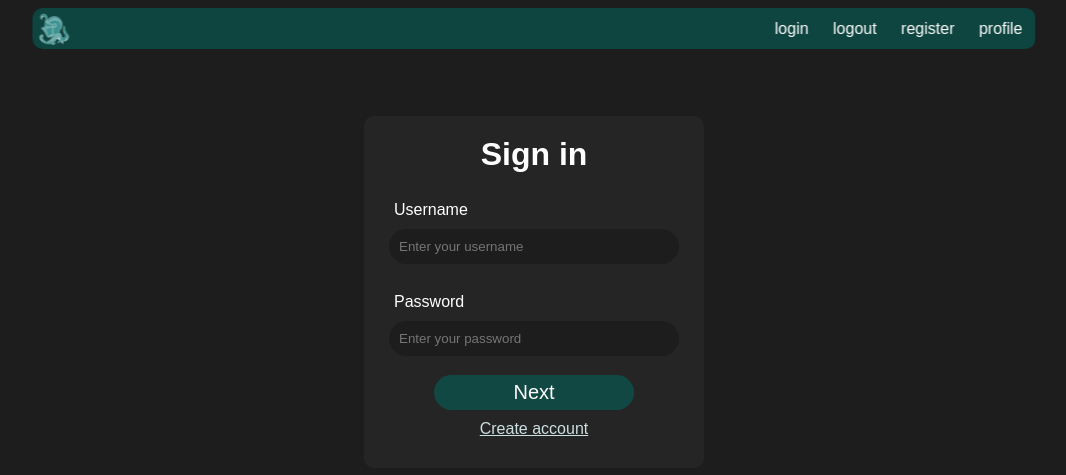
After one commit to Yagub200012/bbb, a Django app: template main/templates/login.html in a window 1280 px wide. The commit adds this page. Shown: the top 475 px of the page, without its empty margins (106-1172 px from the left). Run offline with Django 5.2, Linux system fonts and the light colour scheme; the template is opened without the code that fills it, so the values that code supplies are empty.

Commit message:
added some templates,views for auth

```diff
--- a/main/authorization/serializers.py
+++ b/main/authorization/api/serializers.py
@@ -1,5 +1,5 @@
 from rest_framework import serializers
-from .models import User
+from ..models import User
 from django.conf import settings
 
 
--- a/main/forum/urls.py
+++ b/main/forum/urls.py
@@ -2,7 +2,7 @@ from django.urls import path, include
 from .views import main_page, subsector_post
 
 urlpatterns = [
-    path('main/', main_page, name='main_page'),
+    path('', main_page, name='main_page'),
     path('subsector_post/', subsector_post, name='subsector_post'),
     path('api/', include('forum.api.urls')),
 ]
--- a/main/forum/views.py
+++ b/main/forum/views.py
@@ -84,5 +84,4 @@ def subsector_post(request):
             'user': post.user.username,
             'user_image': post.user.photo,
         })
-
     return render(request, 'subsector.html', {'subsector': subsector})
--- a/main/main/urls.py
+++ b/main/main/urls.py
@@ -16,9 +16,11 @@ Including another URLconf
 """
 from django.contrib import admin
 from django.urls import path, include
+from django.conf import settings
+from django.conf.urls.static import static
 
 urlpatterns = [
     path('admin/', admin.site.urls),
-    path('api/auth/', include('authorization.urls')),
+    path('auth/', include('authorization.urls')),
     path('', include('forum.urls')),
-]
+]+ static(settings.MEDIA_URL, document_root=settings.MEDIA_ROOT)
--- a/main/static/css/main.css
+++ b/main/static/css/main.css
@@ -150,8 +150,8 @@ header {
 
 /* форма */
 form {
-    background: linear-gradient(to top, #597e83, #e4eef0);
-    color: #000000;
+    background: #ffffff09;
+    color: #ffffff;
     padding: 20px; /* Увеличиваем отступы для более опрятного внешнего вида */
     border-radius: 10px;
 }
@@ -183,13 +183,11 @@ form button{
     width: 200px;
     height: 35px;
     border: none;
-    background-color: transparent;
+    background-color: rgba(4, 97, 89, 0.589);
     border-radius: 50px;
     font-size: 20px;
     color: #fdfcfc;
     cursor: pointer;
-    box-shadow: -5px -5px 10px rgba(164, 201, 198, 0.404),
-        5px 5px 10px rgba(1, 7, 8, 0.178);
     transition: box-shadow 0.4s ease;
 }
 
@@ -207,28 +205,28 @@ form select{
 }
 
 form button:hover {
-    box-shadow: -5px -5px 10px rgba(0, 0, 0, 0),
-                5px 5px 10px rgba(255, 255, 255, 0);
+    background-color:rgb(3, 117, 108);
+    transition: 0.4s;
 }
 
 /* Стилизация полей ввода */
 form input {
+    color: #fff;
     width: 90%; /* Ширина поля ввода */
     padding: 10px; /* Отступы поля ввода */
     margin-bottom: 1px; /* Отступ между полями */
     border: none;
     border-radius: 20px; /* Скругляем углы поля ввода */
-    background-color: transparent;
-    box-shadow: 5px 5px 10px rgba(0, 0, 0, 0.103),
-        -5px -5px 10px rgba(255, 255, 255, 0.281);
-    transition: box-shadow 0.4s ease;
+    background-color: #1d1d1d;
+    /* box-shadow: 5px 5px 10px rgba(0, 0, 0, 0.103),
+        -5px -5px 10px rgba(255, 255, 255, 0.281); */
     outline: none;
 }
 
 
 form input:hover {
-    box-shadow: -5px -5px 10px rgba(0, 0, 0, 0),
-                5px 5px 10px rgba(255, 255, 255, 0);
+    background-color: #131313;
+    transition: 0.4s;
 }
 
 form textarea {
@@ -414,21 +412,21 @@ nav a:hover {
     border-radius: 10px;
     /* background-image: url('/images/back.PNG'); */
     /* backdrop-filter: blur(4px); */
-    background: linear-gradient(to top, #08393f, #e2e9eb);
+    background: #ffffff09;
     background-size: cover; /* чтобы изображение заполняло блок */
     background-position: center; /* чтобы изображение оставалось по центру блока */
 }
 
 .containerr h2 {
-    color: #000000;
+    color: #ffffff;
     /* text-shadow: 0 0 10px #000000; */
 }
 .containerr p {
-    color: #000000;
+    color: #636363;
     /* text-shadow: 0 0 10px #000000; */
 }
 .containerr a {
-    color: #00ffea;
+    color: #ffffff;
 }
 
 .containerr a {
--- /dev/null
+++ b/main/static/js/access.js
@@ -0,0 +1,33 @@
+document.querySelectorAll('.myLink').forEach(function(link) {
+        link.addEventListener('click', function(event) {
+            event.preventDefault(); // Остановить стандартное действие по переходу по ссылке
+
+            const accessToken = getCookie('access_token'); // Получаем токен с помощью js-cookie
+
+            if (!accessToken) {
+                alert('Токен не найден');
+                return;
+            }
+
+            fetch(link.href, {
+                method: 'GET',
+                headers: {
+                    'Authorization': `Bearer ${accessToken}`
+                }
+            })
+            .then(response => response.json())
+            .then(data => {
+                console.log(data);
+                window.location.href = link.href; // Переход на страницу после успешного запроса
+            })
+            .catch(error => console.error('Ошибка:', error));
+        });
+    });
+
+    // Функция для получения значения куки по имени
+    function getCookie(name) {
+        let matches = document.cookie.match(new RegExp(
+            "(?:^|; )" + name.replace(/([\.$?*|{}\(\)\[\]\\\/\+^])/g, '\\$1') + "=([^;]*)"
+        ));
+        return matches ? decodeURIComponent(matches[1]) : undefined;
+    }
--- /dev/null
+++ b/main/static/js/login.js
@@ -0,0 +1,42 @@
+document.getElementById('loginForm').addEventListener('submit', function(event) {
+    event.preventDefault(); // Остановить стандартную отправку формы
+
+    let username = document.getElementById('username').value;
+    let password = document.getElementById('password').value;
+
+    // Отправляем запрос на API
+    fetch('/auth/api/token/', {
+        method: 'POST',
+        headers: {
+            'Content-Type': 'application/json',
+            'X-CSRFToken': '{{ csrf_token }}' // Если нужно передать CSRF токен
+        },
+        body: JSON.stringify({
+            username: username,
+            password: password
+        })
+    })
+    .then(response => {
+        if (!response.ok) {
+            return response.json().then(errorData => {
+                throw new Error(errorData.detail || 'Ошибка авторизации');
+            });
+        }
+        return response.json(); // Получаем токены
+    })
+    .then(data => {
+        // Сохраняем токены в куки
+        document.cookie = `accessToken=${data.access}; path=/; secure`;
+        document.cookie = `refreshToken=${data.refresh}; path=/; secure`;
+        console.log('Токены сохранены в куки', data);
+
+        // Пример: Перенаправление после успешной авторизации
+        window.location.href = '/auth/profile/'; // Редирект на другую страницу
+    })
+    .catch(error => {
+        // Показываем сообщение об ошибке пользователю
+        let errorMessageElement = document.getElementById('error-message');
+        errorMessageElement.textContent = error.message;
+        errorMessageElement.style.display = 'block';
+    });
+});
--- a/main/templates/404page.html
+++ b/main/templates/404page.html
@@ -5,9 +5,7 @@
         <meta charset="UTF-8">
         <meta name="viewport" content="width=device-width, initial-scale=1.0">
         <title>
-            {% block title %}
-
-            {% endblock title %}
+                not found 404
         </title>
         <link href="{% static 'css/main.css' %}" rel="stylesheet" />
         <link rel="icon" type="image/png" href="/images/headlogo.PNG">
@@ -16,7 +14,7 @@
         <header>
             <div class="logo">
                 <!-- Здесь может быть ваш логотип -->
-                <a href='/main'>
+                <a href='/'>
                     <img src="{% static 'images/logo.PNG' %}" alt="Логотип">
                 </a>
             </div>
--- a/main/templates/header.html
+++ b/main/templates/header.html
@@ -16,15 +16,16 @@
         <header>
             <div class="logo">
                 <!-- Здесь может быть ваш логотип -->
-                <a href='/main'>
+                <a href='/'>
                     <img src="{% static 'images/logo.PNG' %}" alt="Логотип">
                 </a>
             </div>
             <!-- <h1>Название приложения</h1> -->
             <nav>
-                <a href="#">Главная</a>
-                <a href="#">О нас</a>
-                <a href="#">Контакты</a>
+                <a href="/auth/login/">login</a>
+                <a href="/auth/logout/">logout</a>
+                <a href="#" >register</a>
+                <a href="/auth/profile/" >profile</a>
             </nav>
         </header>
         <!-- Контент страницы -->
@@ -33,5 +34,6 @@
 
             {% endblock content %}
         </div>
+    <script src="/static/js/access.js"></script>
     </body>
 </html>
--- /dev/null
+++ b/main/templates/login.html
@@ -0,0 +1,46 @@
+{%extends 'header.html'%}
+
+{%block content%}
+<br>
+<br>
+<br>
+<br>
+<br>
+<br>
+<!--    <form method='post' action='/auth/api/token/' class='signupout'>-->
+<!--        {% csrf_token %}-->
+<!--        <h1>-->
+<!--            Sign in-->
+<!--        </h1>-->
+<!--        <br>-->
+<!--        <p>Username</p>-->
+<!--        <input type='text' name='username' id='email' placeholder='Enter your username' required><br>-->
+<!--        <br>-->
+<!--        <p>Password</p>-->
+<!--        <input type='text' name='password' id='password' placeholder='Enter your password' required><br>-->
+<!--        <br>-->
+<!--        <button type='submit'>-->
+<!--            Next-->
+<!--        </button>-->
+
+<!--        <p class="some-type"><a href='/signup'>Create account</a></p>-->
+<!--    </form>-->
+<form method="post" action="/auth/api/token/" class="signupout" id="loginForm">
+    {% csrf_token %}
+    <h1>Sign in</h1>
+    <br>
+    <p>Username</p>
+    <input type="text" name="username" id="username" placeholder="Enter your username" required><br>
+    <br>
+    <p>Password</p>
+    <input type="password" name="password" id="password" placeholder="Enter your password" required><br>
+    <br>
+    <button type="submit">Next</button>
+
+    <p class="some-type"><a href="/signup">Create account</a></p>
+
+    <!-- Место для вывода сообщения об ошибке -->
+    <div id="error-message" style="color: red; display: none;"></div>
+</form>
+<script src="/static/js/login.js"></script>
+{%endblock content%}
--- a/main/templates/main.html
+++ b/main/templates/main.html
@@ -30,7 +30,7 @@
             <p>{{post.content}}</p>
             <a href="/subsector_post/?subsector_id={{post.subsector_id}}">
                 <span class="small-text-{{post.sector_id}}">
-                    {{post.sector_id}}/{{post.subsector_title}}/
+                    /{{post.sector_id}}/{{post.subsector_title}}/
                 </span>
             </a>
             <br>
```
Also changed, not shown: main/authorization/admin.py (+13 -14 lines), main/authorization/functions.py (added, +10 -0 lines), main/templates/profile.html (added, +30 -0 lines), main/static/images/404.PNG.
